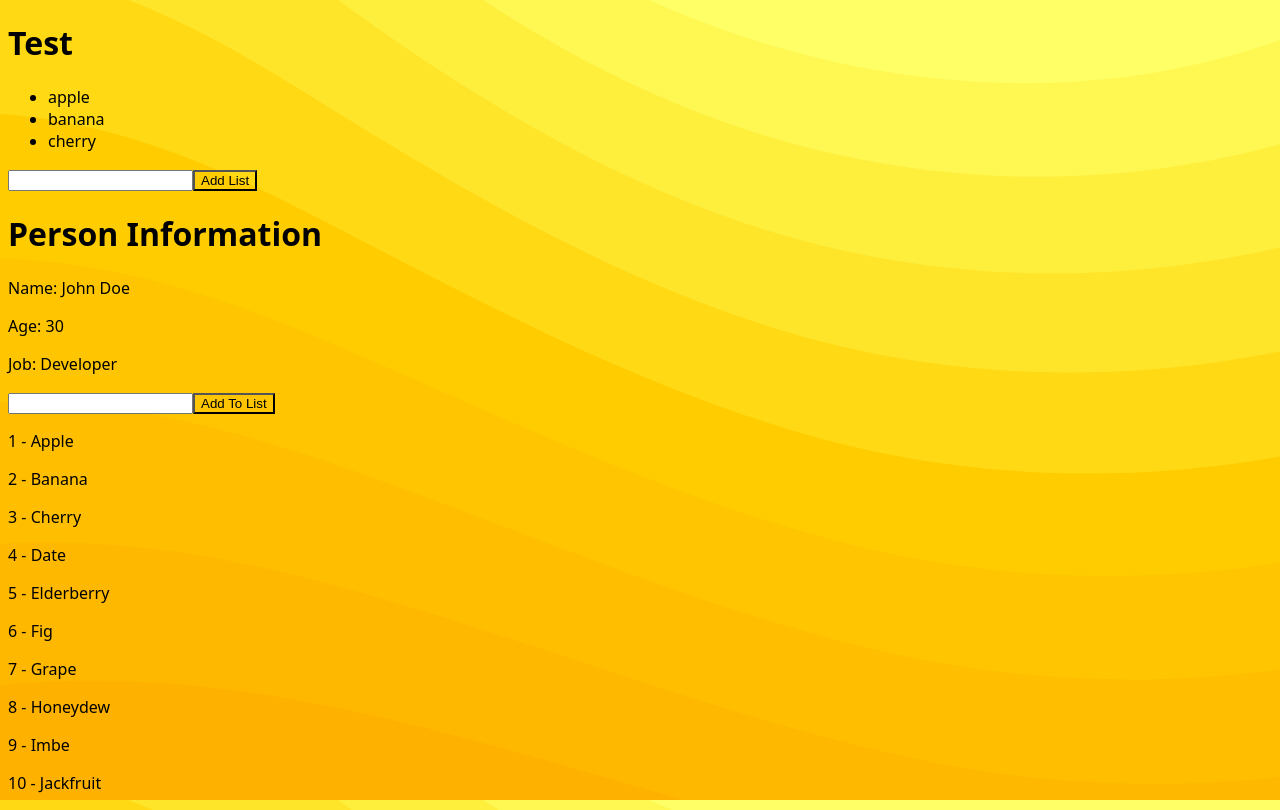
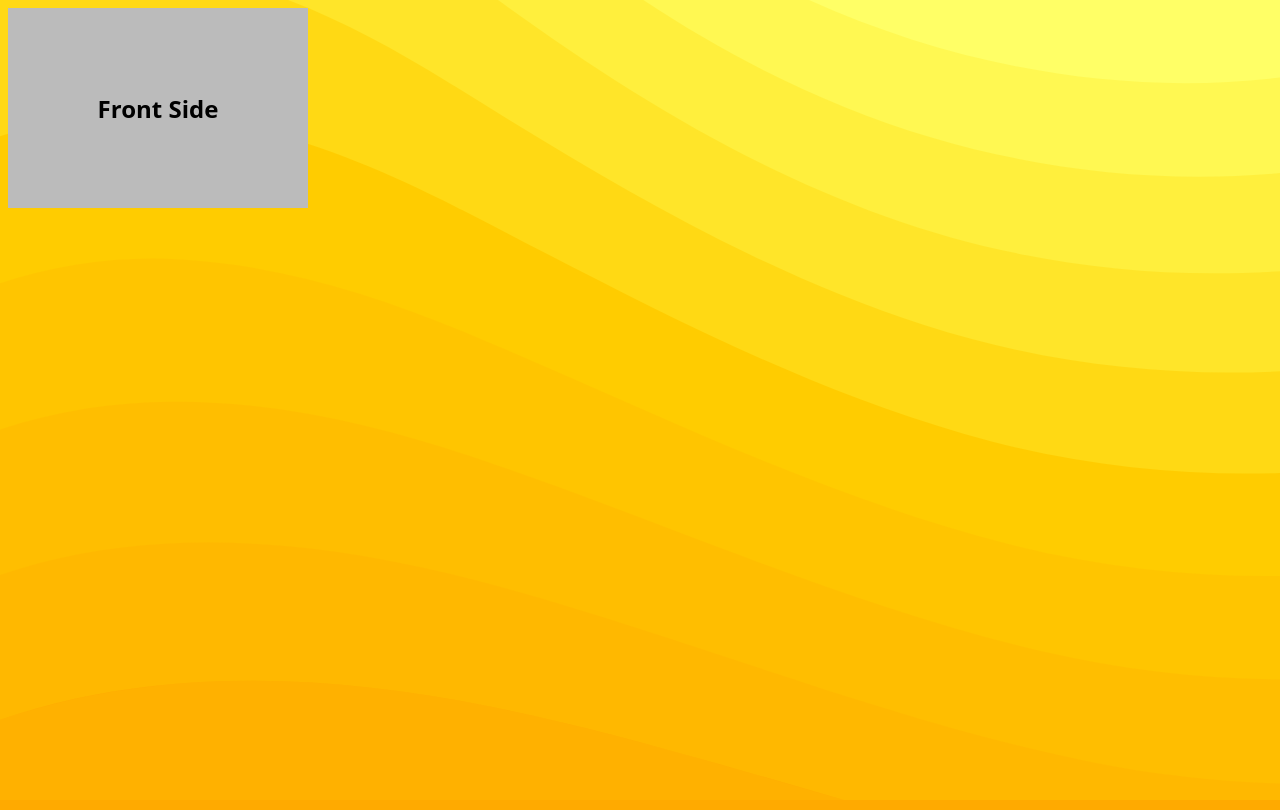
Before and after one commit to TrapFish/TestProjectSelfLearning, a React (Vite) app: page / in a window 1280 px wide. Built offline with nearby package versions, Linux system fonts and the light colour scheme.

Commit message:
changes for the flip cart

```diff
--- a/src/App.jsx
+++ b/src/App.jsx
@@ -24,8 +24,11 @@
 // import CustomRouter from './components/ProjectSeven/CustomRouter';
 
 //Projrct Eight
-import Test from './components/perojectEight/Test';
-import TestWithObject from './components/perojectEight/TestWithObject';
+// import Test from './components/perojectEight/Test';
+// import TestWithObject from './components/perojectEight/TestWithObject';
+
+//Project Nine
+import Flipcard from './components/projectNine/Flipcard';
 
 export default function App() {
   return (
@@ -57,8 +60,11 @@ export default function App() {
        {/* <CustomRouter /> */}
 
       {/* Project Eight */}
-      <Test />
-      <TestWithObject />
+      {/* <Test />
+      <TestWithObject /> */}
+
+      {/* Project Nine */}
+      <Flipcard />
     </>
   );
 }
--- /dev/null
+++ b/src/components/projectNine/FlipCard.css
@@ -0,0 +1,47 @@
+.flip-card {
+    background-color: transparent;
+    width: 300px;
+    height: 200px;
+    perspective: 900px;
+}
+
+.flip-card-inner {
+    position: relative;
+    width: 100%;
+    height: 100%;
+    transition: transform 0.8s;
+    transform-style: preserve-3d;
+}
+
+.flip-card.flipped .flip-card-inner {
+    transform: rotateY(180deg);
+}
+
+.flip-card-front,
+.flip-card-back {
+    position: absolute;
+    width: 100%;
+    height: 100%;
+    -webkit-backface-visibility: hidden;
+    /* Safari */
+    backface-visibility: hidden;
+}
+
+.flip-card-front {
+    background-color: #bbb;
+    /* Example front background color */
+    color: black;
+    display: flex;
+    align-items: center;
+    justify-content: center;
+}
+
+.flip-card-back {
+    background-color: #ddd;
+    /* Example back background color */
+    color: black;
+    transform: rotateY(180deg);
+    display: flex;
+    align-items: center;
+    justify-content: center;
+}
--- /dev/null
+++ b/src/components/projectNine/Flipcard.jsx
@@ -0,0 +1,25 @@
+import React, { useState } from 'react';
+import './FlipCard.css'; // Import your CSS file
+
+function FlipCard({ frontContent, backContent }) {
+  const [isFlipped, setIsFlipped] = useState(false);
+
+  const handleClick = () => {
+    setIsFlipped(!isFlipped);
+  };
+
+  return (
+    <div className={`flip-card ${isFlipped ? 'flipped' : ''}`} onClick={handleClick}>
+      <div className="flip-card-inner">
+        <div className="flip-card-front">
+          <h2>Front Side </h2>
+        </div>
+        <div className="flip-card-back">
+          <h2>Back Side</h2>
+        </div>
+      </div>
+    </div>
+  );
+}
+
+export default FlipCard;
```
